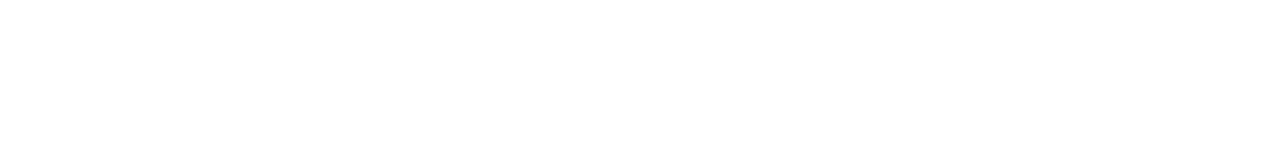
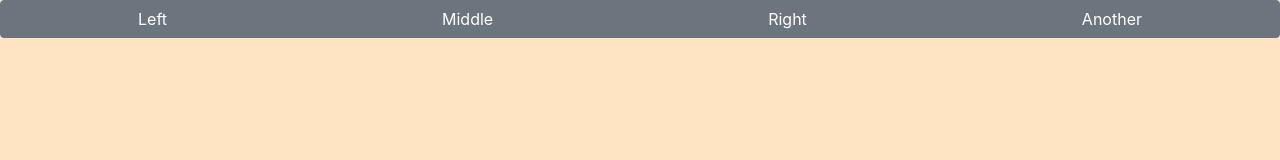
Before and after one commit to EricPedley/foodtube, a plain HTML site: page web/front/index.html in a window 1280 px wide. Drawn offline with nearby package versions, Linux system fonts and the light colour scheme.

Commit message:
website basics

```diff
--- /dev/null
+++ b/web/front/index.css
@@ -0,0 +1,10 @@
+body{
+    background-color: bisque;
+}
+
+#navbar{
+    margin: auto;
+    display: flex;
+    flex-direction: row;
+    justify-content: center;
+}
--- a/web/front/index.html
+++ b/web/front/index.html
@@ -1,5 +1,10 @@
 <html>
-<head>  <link rel="stylesheet" href="https://stackpath.bootstrapcdn.com/bootstrap/4.4.1/css/bootstrap.min.css" integrity="sha384-Vkoo8x4CGsO3+Hhxv8T/Q5PaXtkKtu6ug5TOeNV6gBiFeWPGFN9MuhOf23Q9Ifjh" crossorigin="anonymous"></head>
+<head>
+    <link rel="stylesheet" href="https://stackpath.bootstrapcdn.com/bootstrap/4.4.1/css/bootstrap.min.css" integrity="sha384-Vkoo8x4CGsO3+Hhxv8T/Q5PaXtkKtu6ug5TOeNV6gBiFeWPGFN9MuhOf23Q9Ifjh" crossorigin="anonymous">
+    <link rel="stylesheet" href="index.css">
+    <link rel="shortcut icon" type="image/x-icon" href="weblogo.jpg">
+</head>
+<title>FoodTube</title>
 <body>
     <!-- The core Firebase JS SDK is always required and must be listed first -->
     <script src="https://www.gstatic.com/firebasejs/7.7.0/firebase-app.js"></script>
@@ -24,6 +29,14 @@
         firebase.initializeApp(firebaseConfig);
         firebase.analytics();
     </script>
+
+<div id = "navbar" class="btn-group text=center" role="group">
+    <button type="button" class="btn btn-secondary">Left</button>
+    <button type="button" class="btn btn-secondary">Middle</button>
+    <button type="button" class="btn btn-secondary">Right</button>
+    <button type="button" class="btn btn-secondary">Another</button>
+  </div>
+
 </body>
 
-</html>
+</html >
```
Also changed, not shown: web/front/weblogo.jpg (added).
